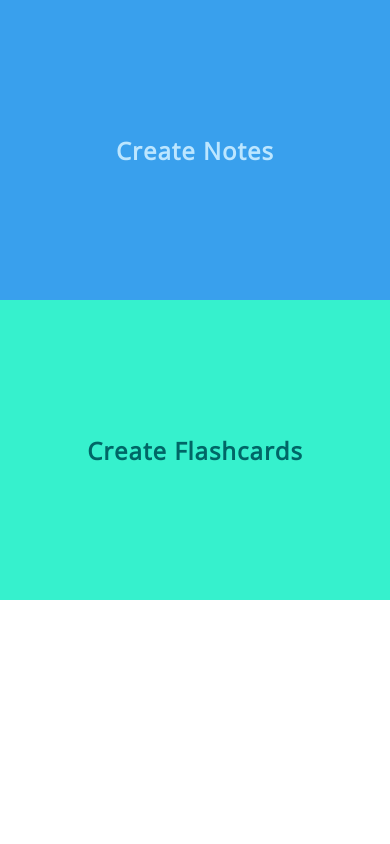
After one commit to iidodson/SE-321-Group-Project-3, a PHP site: page / in a window 390 px wide. The commit adds this page. Run offline with PHP 8.4, Linux system fonts and the light colour scheme.

Commit message:
Adding create notes and homepage

```diff
--- a/css/default.css
+++ b/css/default.css
@@ -1,3 +1,75 @@
 @media (max-width: 667px) {
-  /* YOUR CODE GOES HERE*/
+
+  * {
+    margin: 0;
+  }
+
+  body {
+    font-family: 'Open Sans', sans-serif;
+    letter-spacing: 1px;
+    height: 100%;
+  }
+
+  a {
+    text-decoration: none;
+    color: inherit;
+  }
+
+  button {
+    border: none;
+    background-color: inherit;
+  }
+
+  .container {
+    width: 100%;
+    height: 300px;
+    vertical-align: middle;
+    margin: 0;
+    display: table;
+  }
+
+  .container-high {
+    background-color: #39A0ED;
+  }
+
+  .container-low {
+    background-color: #36F1CD;
+  }
+
+  .title {
+    text-align: center;
+    display: table-cell;
+    vertical-align: middle;
+  }
+
+  .title-high {
+    color: #bce6ff;
+  }
+
+  .title-low {
+    color: #006666;
+  }
+
+  .form-textarea {
+    height: 100%;
+    width: 100%;
+    border: none;
+    font-size: 1.500rem;
+  }
+
+  .button {
+    background-color: #cbd6d6;
+    width: 100%;
+    display: flex;
+    padding: 10px 0px;
+  }
+
+  .button-container {
+    width: 50%;
+    text-align: center;
 }
+  .button-container--text {
+    font-size: 1.500rem;
+    text-align: center;
+  }
+}
--- /dev/null
+++ b/index.html
@@ -0,0 +1,19 @@
+<html>
+  <head>
+    <meta charset="utf-8">
+    <title>SE-321 Group Project </title>
+    <meta name="viewport" content="width=device-width, initial-scale=1">
+    <link rel="stylesheet" href="css/default.css" id="theme-stylesheet">
+    <link href="https://fonts.googleapis.com/css?family=Open+Sans" rel="stylesheet">
+  </head>
+  <body>
+    <a href="create_notes.html">
+      <div class="container container-high">
+        <h2 class="title title-high">Create Notes</h2>
+      </div>
+    </a>
+    <div class="container container-low">
+      <h2 class="title title-low">Create Flashcards</h2>
+    </div>
+  </body>
+<html>
```
Also changed, not shown: create_notes.html (added, +24 -0 lines).
